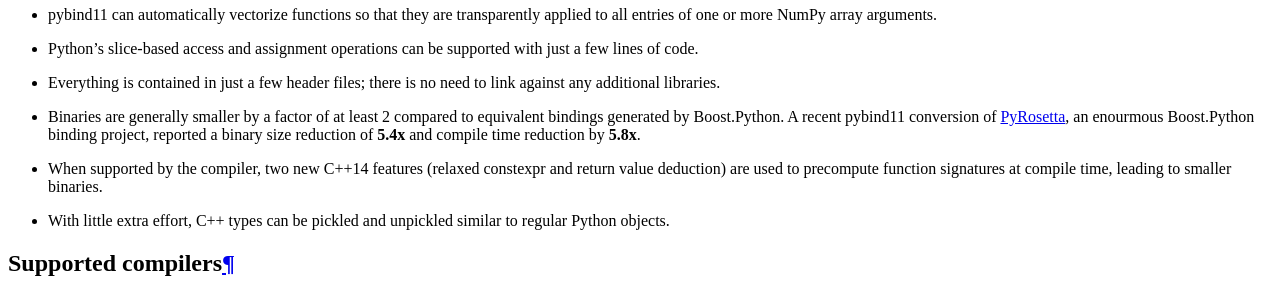
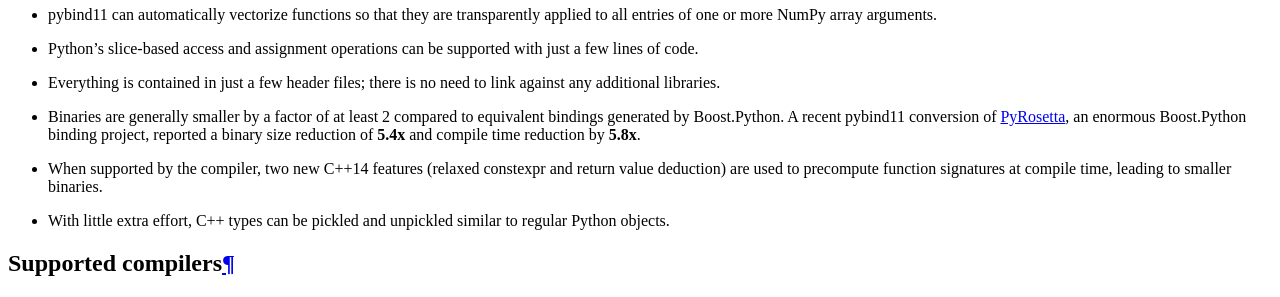
Before and after one commit to pybind/pybind11, a Sphinx documentation site: the page built from docs/intro.rst, in a window 1280 px wide. Shown: the part 1848-2145 px from the top of the page. Built offline with Sphinx 7.4.7 and the Read the Docs theme 2.0.0, drawn with Linux system fonts in a browser that asks for light colours.

Commit message:
..one more typo

```diff
--- a/docs/intro.rst
+++ b/docs/intro.rst
@@ -72,7 +72,7 @@ In addition to the core functionality, pybind11 provides some extra goodies:
 
 - Binaries are generally smaller by a factor of at least 2 compared to
   equivalent bindings generated by Boost.Python. A recent pybind11 conversion
-  of `PyRosetta`_, an enourmous Boost.Python binding project, reported a binary
+  of `PyRosetta`_, an enormous Boost.Python binding project, reported a binary
   size reduction of **5.4x** and compile time reduction by **5.8x**.
 
 - When supported by the compiler, two new C++14 features (relaxed constexpr and
```
Also changed, not shown: README.md (+1 -1 lines).
